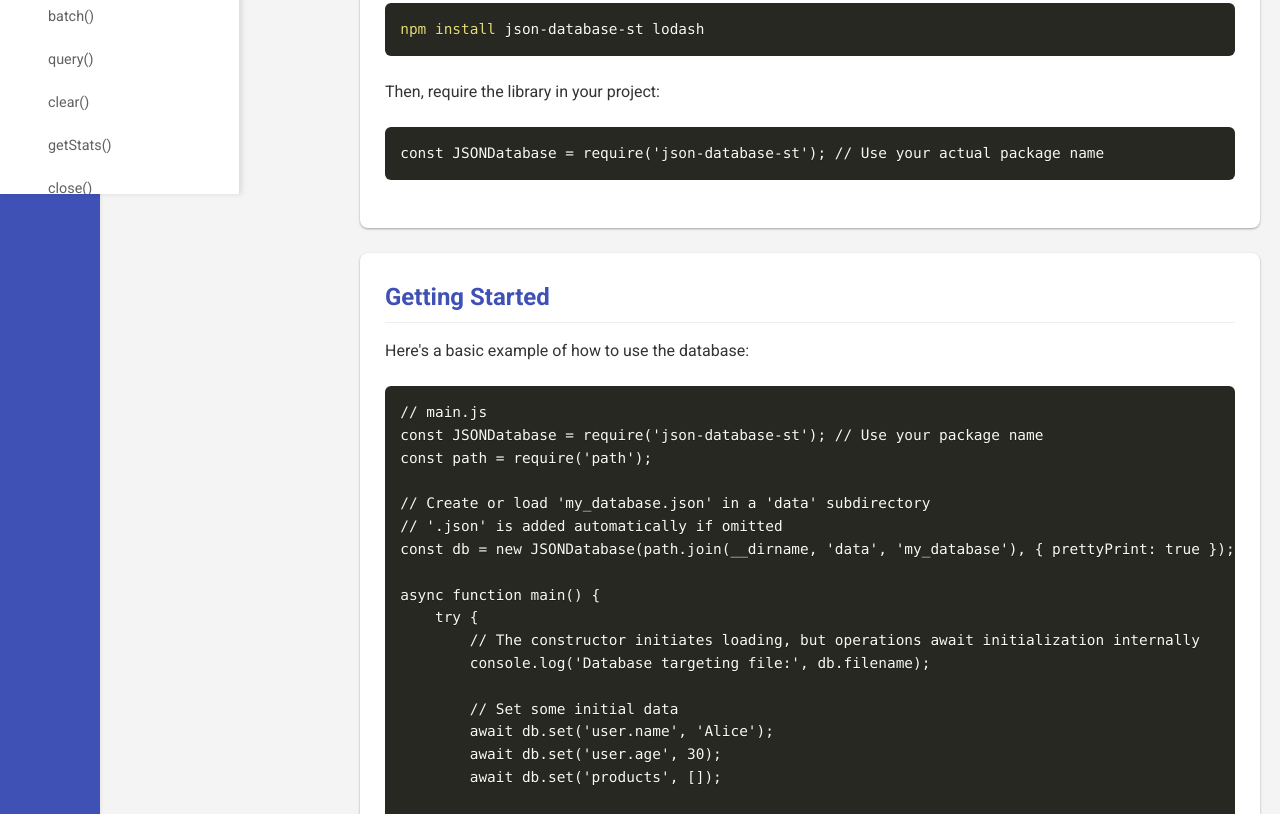
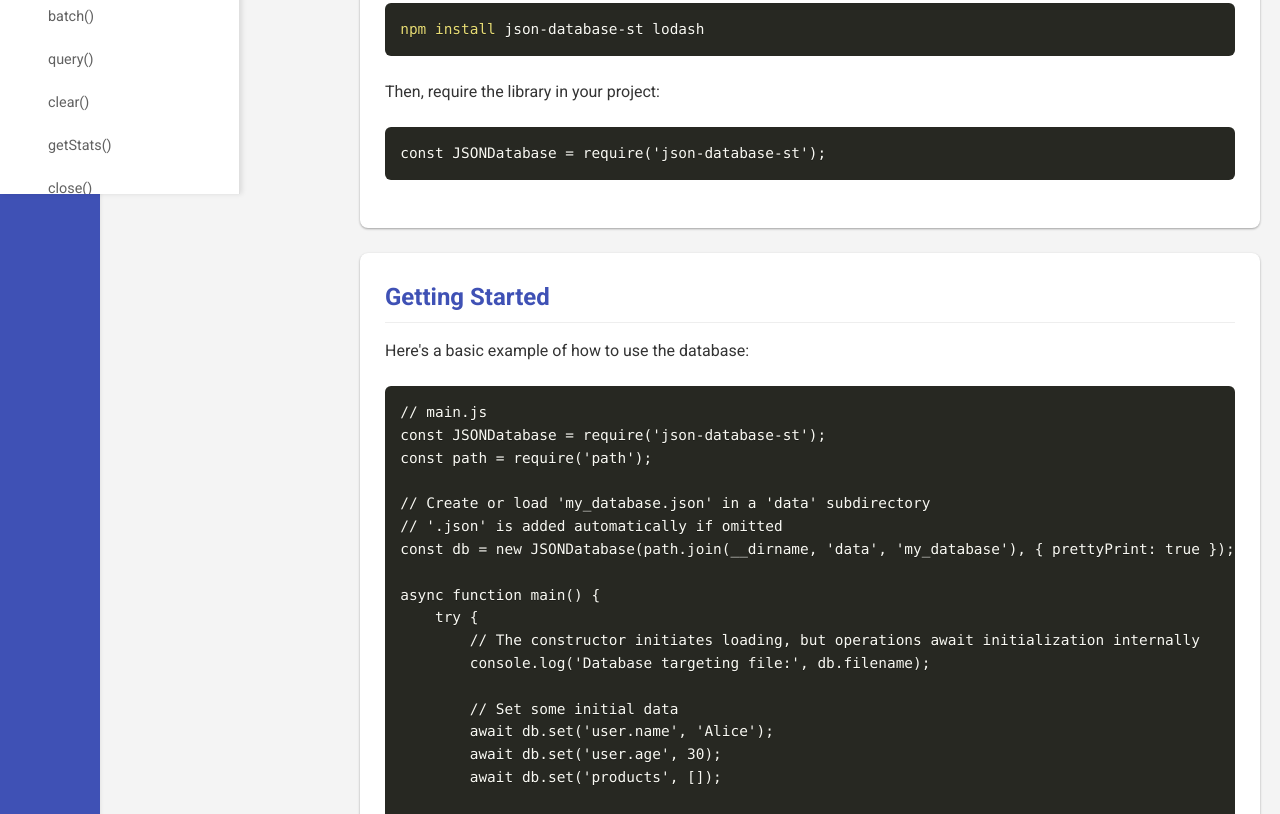
Before and after one commit to sethunthunder111/json-database-st, a plain HTML site: page docs/index.html in a window 1280 px wide. Shown: the part 606-1420 px from the top of the page. Drawn offline with nearby package versions, Linux system fonts and the light colour scheme.

Commit message:
Update index.html

```diff
--- a/docs/index.html
+++ b/docs/index.html
@@ -160,7 +160,7 @@
                     <p>Install the package and its required peer dependency `lodash` using npm or yarn:</p>
                     <pre><code class="language-bash">npm install json-database-st lodash</code></pre>
                     <p>Then, require the library in your project:</p>
-                    <pre><code class="language-javascript">const JSONDatabase = require('json-database-st'); // Use your actual package name</code></pre>
+                    <pre><code class="language-javascript">const JSONDatabase = require('json-database-st');</code></pre>
                 </section>
 
                 <!-- Getting Started Card -->
@@ -168,7 +168,7 @@
                     <h2>Getting Started</h2>
                     <p>Here's a basic example of how to use the database:</p>
                     <pre><code class="language-javascript">// main.js
-const JSONDatabase = require('json-database-st'); // Use your package name
+const JSONDatabase = require('json-database-st');
 const path = require('path');
 
 // Create or load 'my_database.json' in a 'data' subdirectory
```
